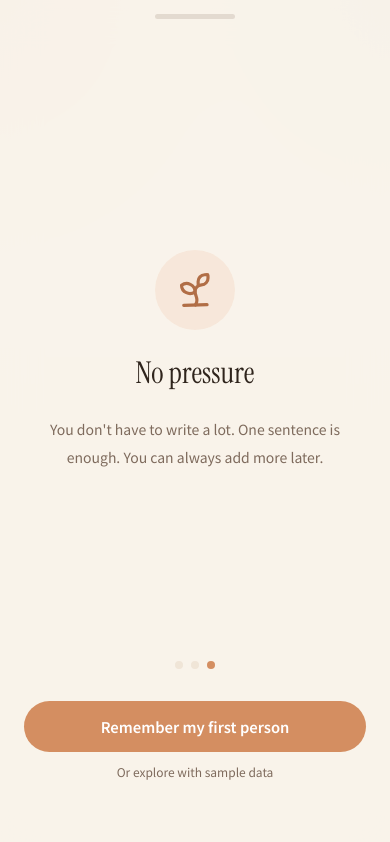
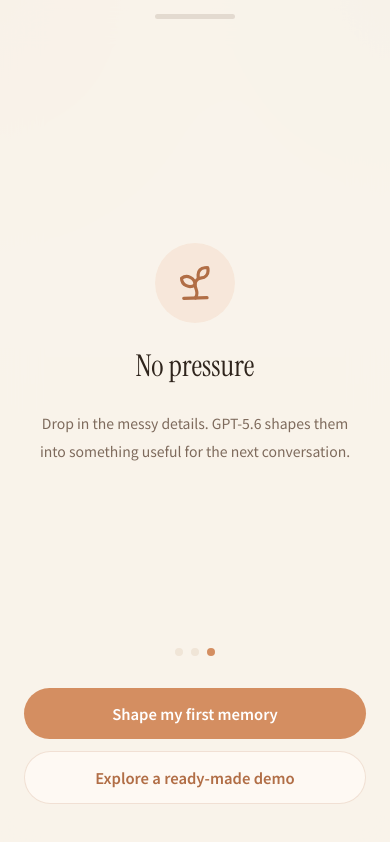
Before and after one commit to HuiYingChung/re-hello, a Next.js app in the folder web/: page /welcome in a window 390 px wide. Both pictures are taken after a click on the button "Skip". Built offline with nearby package versions, Linux system fonts and the light colour scheme.

Commit message:
feat: sharpen GPT-5.6 launch framing

```diff
--- a/web/src/app/globals.css
+++ b/web/src/app/globals.css
@@ -88,6 +88,10 @@ a {
 .phone-scroll {
   height: calc(820px - 82px);
   overflow-y: auto;
+}
+
+.phone-scroll.welcome-scroll {
+  height: calc(820px - 28px);
 }
 
 .screen-header {
@@ -321,6 +325,10 @@ textarea:focus {
     height: calc(100vh - 82px);
   }
 
+  .phone-scroll.welcome-scroll {
+    height: calc(100dvh - 28px);
+  }
+
   .app-caption {
     display: none;
   }
--- a/web/src/app/layout.tsx
+++ b/web/src/app/layout.tsx
@@ -17,11 +17,11 @@ const instrumentSerif = Instrument_Serif({
 export const metadata: Metadata = {
   metadataBase: new URL("https://re-hello.vercel.app"),
   title: {
-    default: "Rehello | A gentle place for the people you meet",
+    default: "Rehello | GPT-5.6 for easier next conversations",
     template: "%s | Rehello",
   },
   description:
-    "A warm social memory app for remembering people, refreshing recall before you see them again, and staying in touch without the pressure.",
+    "GPT-5.6 turns a messy memory into a thoughtful recall card so the next conversation feels easier.",
   applicationName: "Rehello",
   keywords: [
     "social memory app",
@@ -52,23 +52,23 @@ export const metadata: Metadata = {
     type: "website",
     url: "/",
     siteName: "Rehello",
-    title: "Rehello | A gentle place for the people you meet",
+    title: "Rehello | GPT-5.6 for easier next conversations",
     description:
-      "Remember people, refresh recall before you see them again, and stay in touch without the pressure.",
+      "Turn a messy memory into a thoughtful recall card: who they are, what mattered, and what to ask next.",
     images: [
       {
         url: "/opengraph-image",
         width: 1200,
         height: 630,
-        alt: "Rehello social preview",
+        alt: "Rehello uses GPT-5.6 to turn messy memories into recall cards",
       },
     ],
   },
   twitter: {
     card: "summary_large_image",
-    title: "Rehello | A gentle place for the people you meet",
+    title: "Rehello | GPT-5.6 for easier next conversations",
     description:
-      "Remember people, refresh recall before you see them again, and stay in touch without the pressure.",
+      "Turn a messy memory into a thoughtful recall card: who they are, what mattered, and what to ask next.",
     images: ["/twitter-image"],
   },
   appleWebApp: {
--- a/web/src/app/manifest.ts
+++ b/web/src/app/manifest.ts
@@ -2,10 +2,10 @@ import type { MetadataRoute } from "next";
 
 export default function manifest(): MetadataRoute.Manifest {
   return {
-    name: "Rehello | A gentle place for the people you meet",
+    name: "Rehello | GPT-5.6 for easier next conversations",
     short_name: "Rehello",
     description:
-      "A warm social memory app for remembering people, refreshing recall before you see them again, and staying in touch without the pressure.",
+      "GPT-5.6 turns a messy memory into a thoughtful recall card so the next conversation feels easier.",
     start_url: "/",
     display: "standalone",
     orientation: "portrait",
--- a/web/src/app/opengraph-image.tsx
+++ b/web/src/app/opengraph-image.tsx
@@ -45,7 +45,7 @@ export default function OpenGraphImage() {
               lineHeight: 1.02,
             }}
           >
-            A gentle place for the people you meet.
+            GPT-5.6 turns messy memories into easier next conversations.
           </div>
           <div
             style={{
@@ -56,7 +56,7 @@ export default function OpenGraphImage() {
               maxWidth: 760,
             }}
           >
-            Remember people, refresh recall before you see them again, and stay in touch without the pressure.
+            Drop in a rough note. Rehello shapes a recall card with who they are, what mattered, and what to ask next.
           </div>
         </div>
 
@@ -69,9 +69,9 @@ export default function OpenGraphImage() {
             color: "#b16e46",
           }}
         >
+          <span>Powered by GPT-5.6</span>
           <span>Remember</span>
           <span>Recall</span>
-          <span>Stay in touch</span>
         </div>
       </div>
     ),
--- a/web/src/app/welcome/page.tsx
+++ b/web/src/app/welcome/page.tsx
@@ -27,7 +27,7 @@ const slides: Slide[] = [
   {
     icon: Sprout,
     title: "No pressure",
-    body: "You don't have to write a lot. One sentence is enough. You can always add more later.",
+    body: "Drop in the messy details. GPT-5.6 shapes them into something useful for the next conversation.",
   },
 ];
 
@@ -62,8 +62,8 @@ function WelcomeInner() {
         <div className="phone-status">
           <div className="phone-notch" />
         </div>
-        <div className="phone-scroll" style={{ height: "calc(820px - 28px)" }}>
-          <div className="flex min-h-full flex-col justify-between gap-8 px-6 pb-10 pt-16" style={{ minHeight: "calc(820px - 28px)" }}>
+        <div className="phone-scroll welcome-scroll">
+          <div className="flex min-h-full flex-col justify-between gap-8 px-6 pb-10 pt-16">
             <div className="flex flex-1 flex-col items-center justify-center gap-6 text-center">
               <div className="flex h-20 w-20 items-center justify-center rounded-full bg-[var(--accent-soft)] text-[var(--accent-strong)]">
                 <Icon as={slide.icon} size={40} />
@@ -109,13 +109,13 @@ function WelcomeInner() {
                     onClick={() => start(false)}
                     className="primary-button w-full justify-center"
                   >
-                    {isReplay ? "Back home" : "Remember my first person"}
+                    {isReplay ? "Back home" : "Shape my first memory"}
                   </button>
                   <button
                     onClick={() => start(true)}
-                    className="block w-full text-center text-xs text-[var(--muted)]"
+                    className="secondary-button w-full justify-center"
                   >
-                    {isReplay ? "Or load sample data" : "Or explore with sample data"}
+                    {isReplay ? "Load sample data" : "Explore a ready-made demo"}
                   </button>
                 </>
               )}
```
Also changed, not shown: 4 other files (tests, documents, lock files or other folders).
